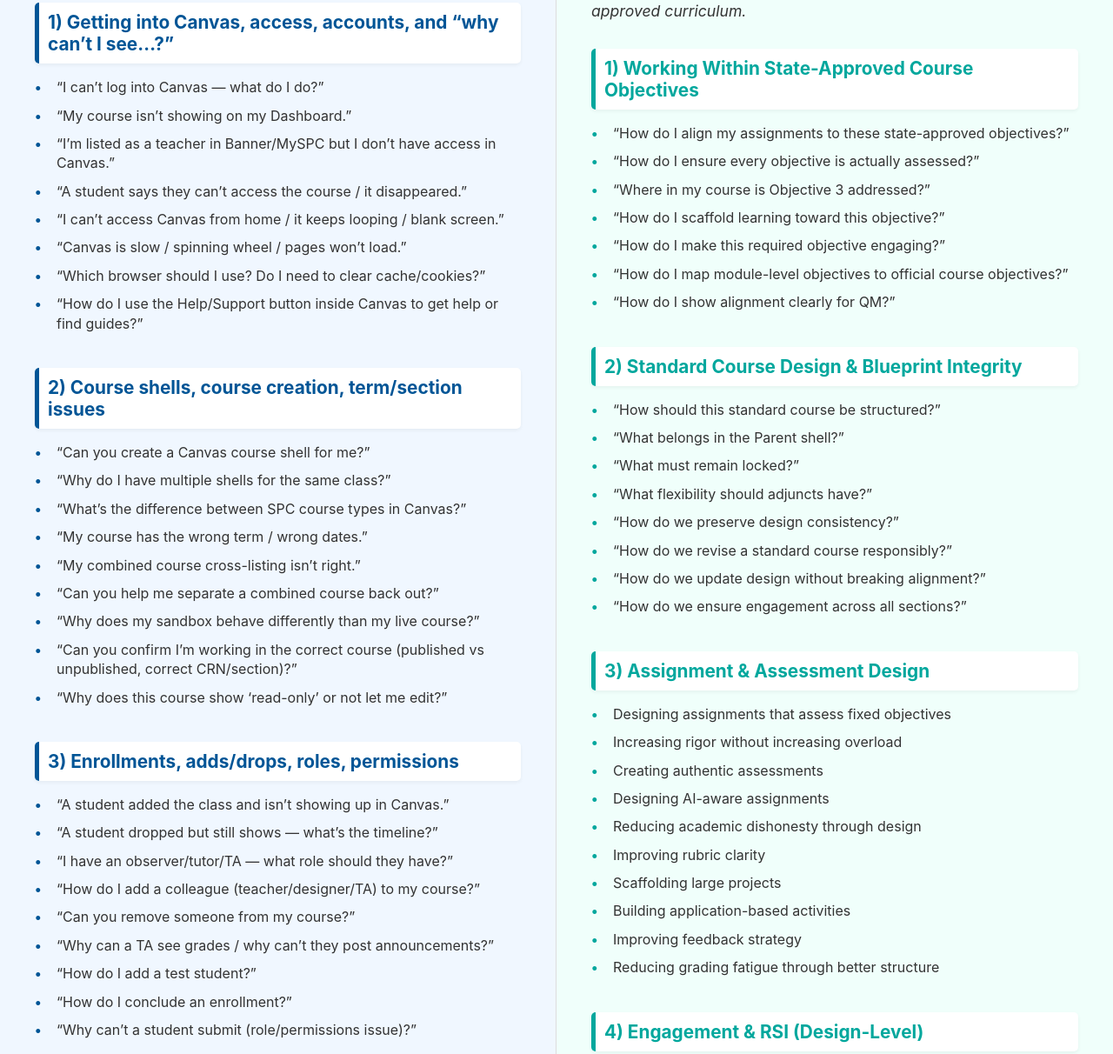
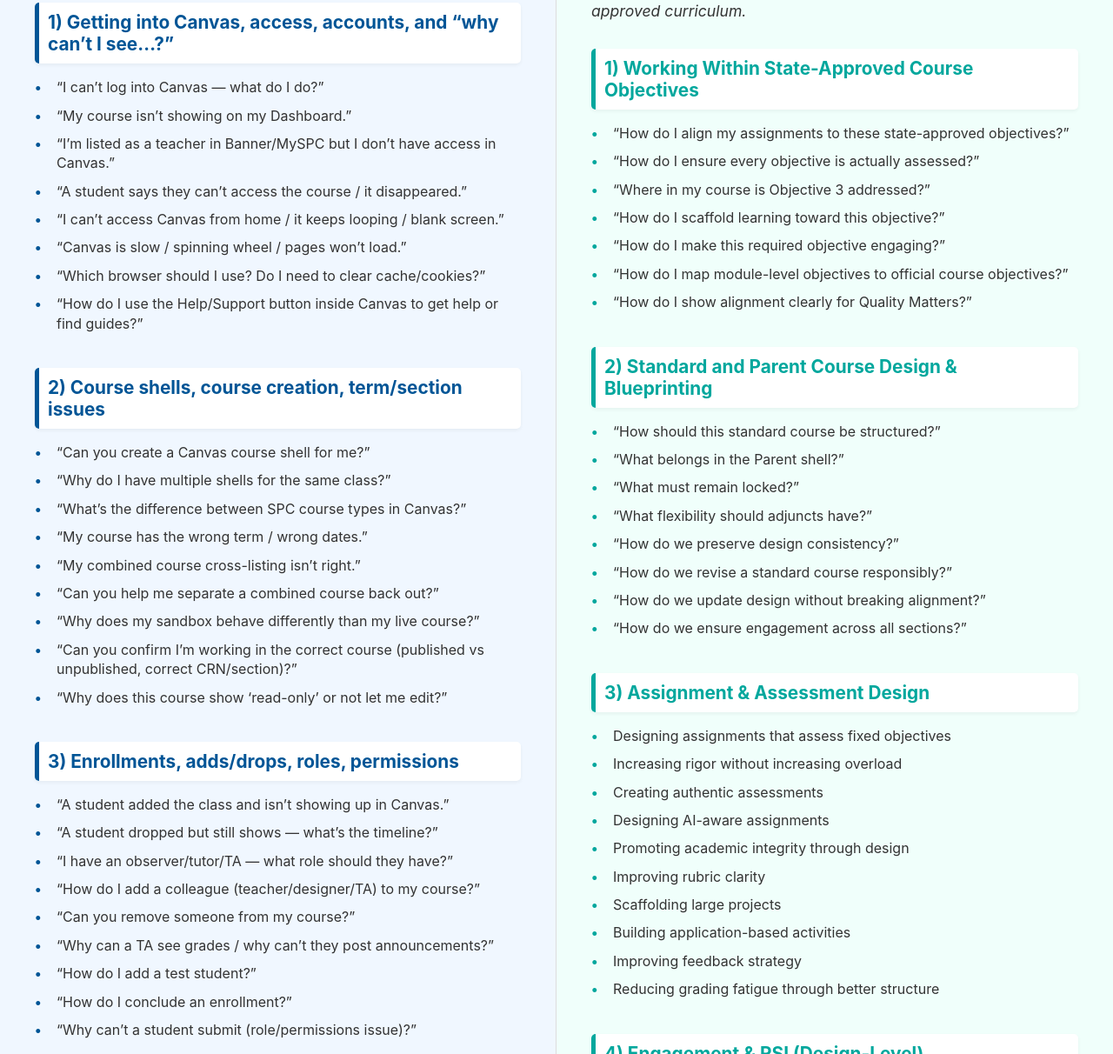
Before and after one commit to nancymunce/IDEAS, a plain HTML site: page ATSTvIDEAS.html in a window 1280 px wide. Shown: the part 369-1581 px from the top of the page at 87% size. Drawn offline with Linux system fonts and the light colour scheme.

Commit message:
Update ATSTvIDEAS.html

```diff
--- a/ATSTvIDEAS.html
+++ b/ATSTvIDEAS.html
@@ -563,12 +563,12 @@
                 <li>“How do I scaffold learning toward this objective?”</li>
                 <li>“How do I make this required objective engaging?”</li>
                 <li>“How do I map module-level objectives to official course objectives?”</li>
-                <li>“How do I show alignment clearly for QM?”</li>
+                <li>“How do I show alignment clearly for Quality Matters?”</li>
             </ul>
         </div>
 
         <div class="category">
-            <h3>2) Standard Course Design & Blueprint Integrity</h3>
+            <h3>2) Standard and Parent Course Design & Blueprinting</h3>
             <ul>
                 <li>“How should this standard course be structured?”</li>
                 <li>“What belongs in the Parent shell?”</li>
@@ -588,7 +588,7 @@
                 <li>Increasing rigor without increasing overload</li>
                 <li>Creating authentic assessments</li>
                 <li>Designing AI-aware assignments</li>
-                <li>Reducing academic dishonesty through design</li>
+                <li>Promoting academic integrity through design</li>
                 <li>Improving rubric clarity</li>
                 <li>Scaffolding large projects</li>
                 <li>Building application-based activities</li>
@@ -614,7 +614,7 @@
         <div class="category">
             <h3>5) Quality & Standards (Design Perspective)</h3>
             <ul>
-                <li>QM alignment review</li>
+                <li>Quality Matters alignment review</li>
                 <li>Pre-review consultation</li>
                 <li>Strengthening measurable alignment</li>
                 <li>Improving accessibility by design</li>
```
